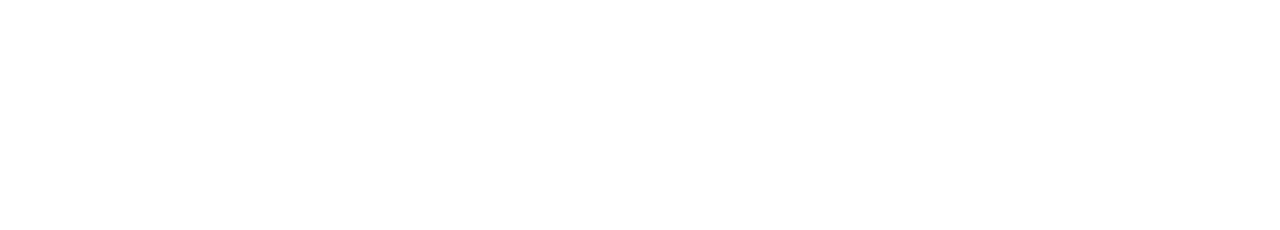
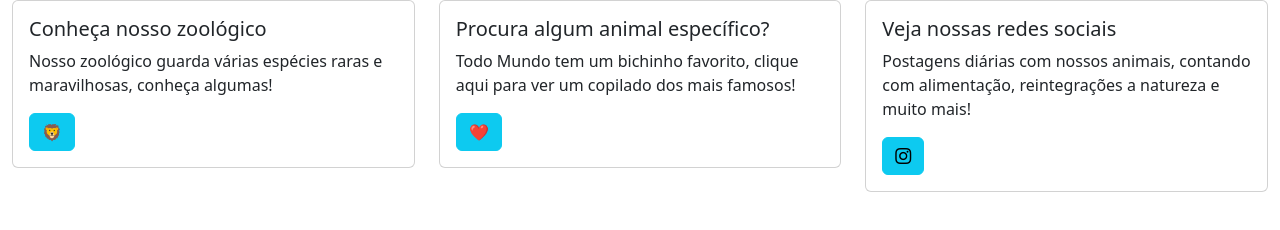
Before and after one commit to marydias777/bootstrap, a website: page ex5a-al-fazer-grid-(ex)/ex5a.html in a window 1280 px wide. Drawn offline with nearby package versions, Linux system fonts and the light colour scheme.

Commit message:
bootstrap
atividade finalizada

```diff
--- a/ex5a-al-fazer-grid-(ex)/ex5a.html
+++ b/ex5a-al-fazer-grid-(ex)/ex5a.html
@@ -1 +1,62 @@
-<!-- 1ª Digitação (Resolver exercício aqui) -->
+<!DOCTYPE html>
+<html lang="pt-br">
+<head>
+    <meta charset="UTF-8">
+    <meta name="viewport" content="width=device-width, initial-scale=1.0">
+    <title>Cards</title>
+
+    <link href="https://cdn.jsdelivr.net/npm/bootstrap@5.3.0/dist/css/bootstrap.min.css" rel="stylesheet">
+    <link rel="stylesheet" href="https://cdn.jsdelivr.net/npm/bootstrap-icons@1.11.3/font/bootstrap-icons.css">
+</head>
+<body>
+
+    <div class="container-fluid  ">
+        <div class="row">
+
+            <div class="col-sm">
+
+                <div class="card">
+                    <div class="card-body ">
+                        <h5 class="card-title">Conheça nosso zoológico</h5>
+
+                        <p class="card-text">Nosso zoológico guarda várias espécies raras e maravilhosas, conheça algumas!</p>
+                        <a href="#" class="btn btn-info">🦁</a>
+                    </div>
+
+                </div>
+
+            </div>
+
+
+            <div class="col-sm">
+
+                <div class="card">
+                    <div class="card-body m-20px" >
+                        <h5 class="card-title">Procura algum animal específico?</h5>
+
+                        <p class="card-text">Todo Mundo tem um bichinho favorito, clique aqui para ver um copilado dos mais famosos!</p>
+                        <a href="#" class="btn btn-info">❤️</a>
+                    </div>
+
+                </div>
+
+            </div>
+
+
+            <div class="col-sm">
+
+                <div class="card">
+                    <div class="card-body m-20px">
+                        <h5 class="card-title">Veja nossas redes sociais</h5>
+
+                        <p class="card-text">Postagens diárias com nossos animais, contando com alimentação, reintegrações a natureza e muito mais!</p>
+                        <a href="#" class="btn btn-info"><i class="bi bi-instagram"></i></a>
+                    </div>
+
+                </div>
+
+            </div>
+        </div>
+    </div>
+</body>
+</html>
```
Also changed, not shown: ex5b-al-fazer-formulario-(ex)/ex5b.html (+59 -1 lines).
